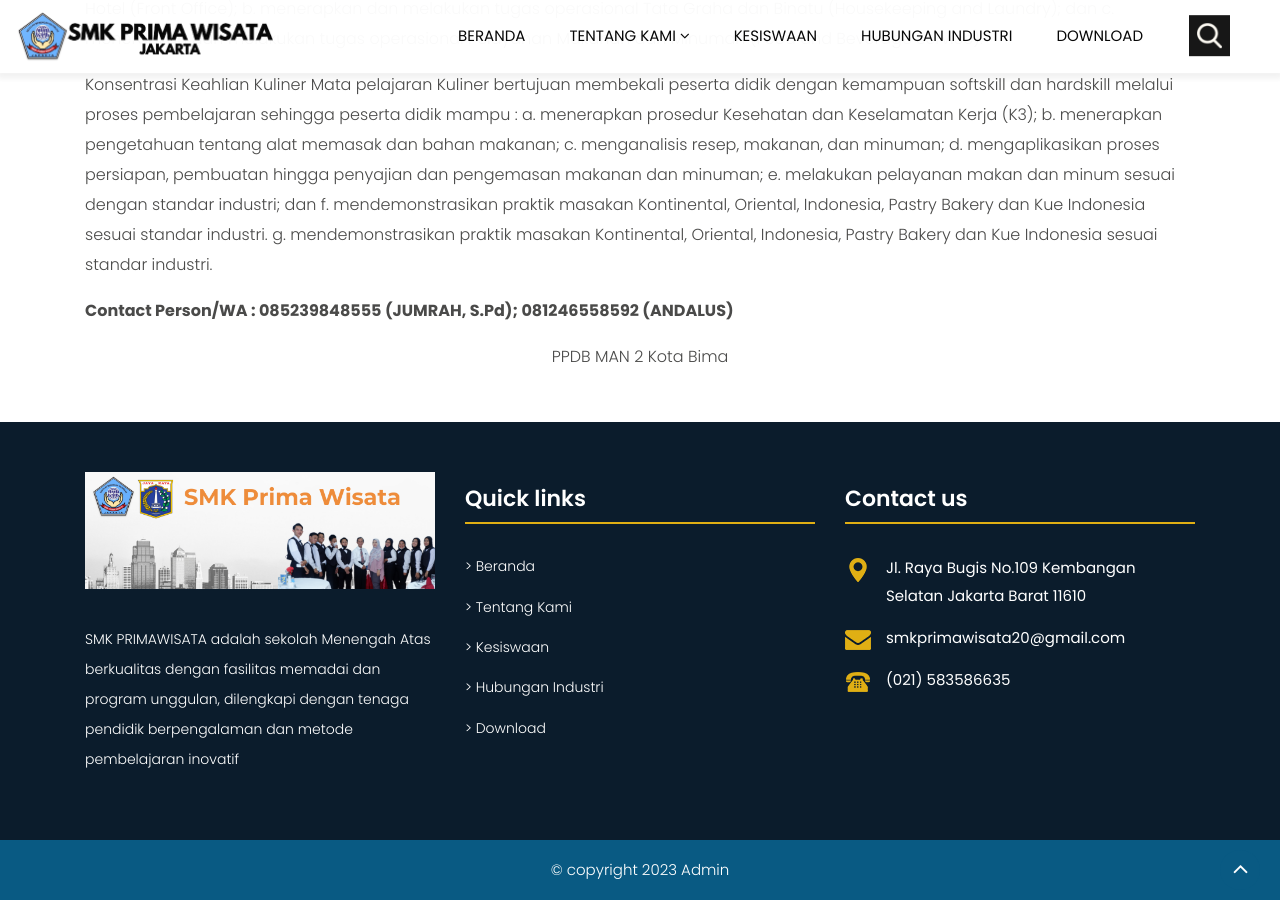
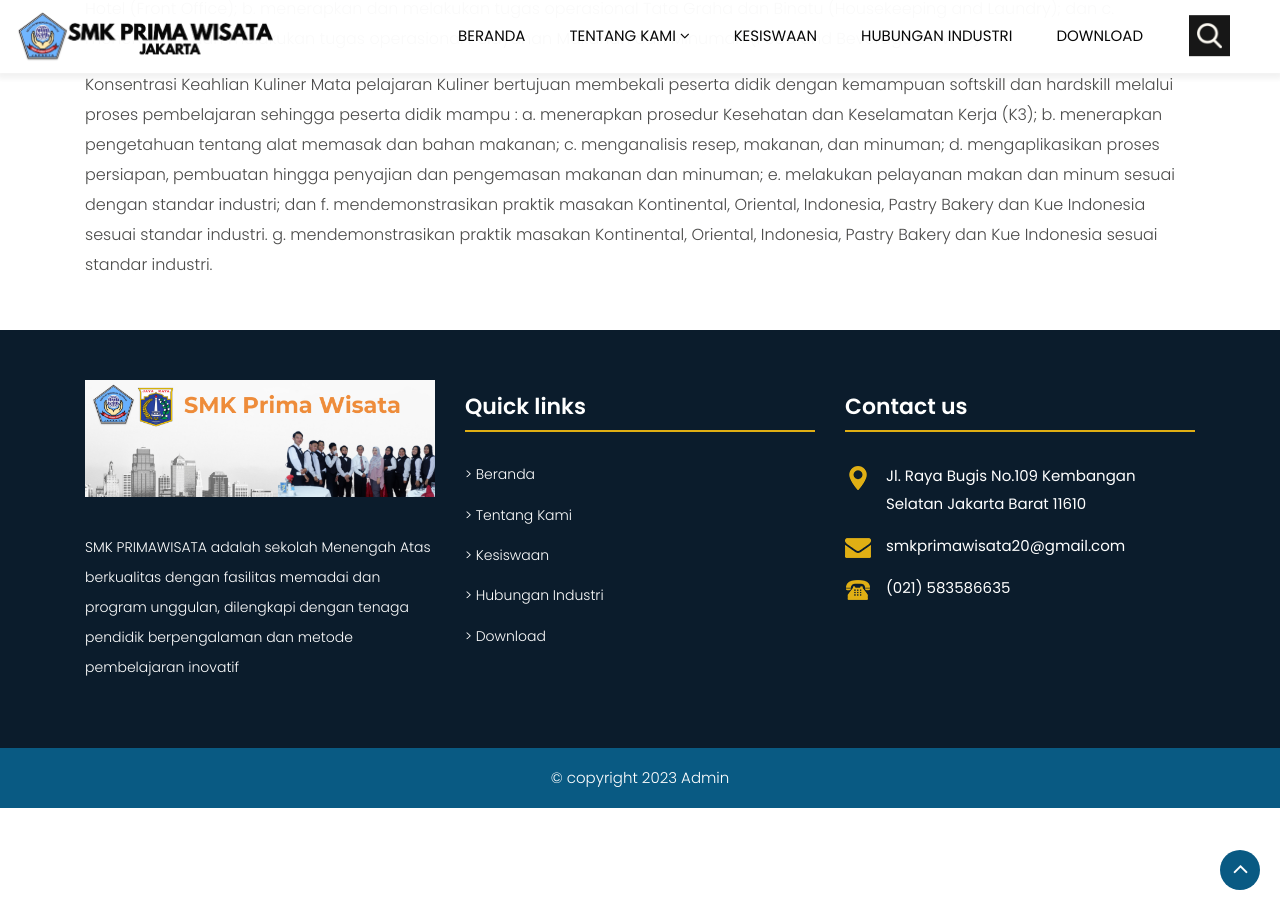
Before and after one commit to yokowasis/website-smkprimawisata.sch.id, a Jekyll site: the page built from pages/visimisi.md, in a window 1280 px wide and 900 px high, scrolled down 773 px. Built offline with Jekyll 4.4.1, drawn with Linux system fonts in a browser that asks for light colours.

Commit message:
Update visimisi.md

```diff
--- a/pages/visimisi.md
+++ b/pages/visimisi.md
@@ -26,9 +26,3 @@
 Konsentrasi Keahlian Perhotelan Mata pelajaran Perhotelan bertujuan membekali peserta didik dengan kemampuan softskills dan hardskills yaitu kemampuan minimal berbahasa Inggris dan bahasa asing pilihan lainnya, pelayanan prima, menjaga kebersihan dan hospitality melalui proses pembelajaran: a. menerapkan dan melakukan tugas operasional Kantor Depan Hotel (Front Office); b. menerapkan dan melakukan tugas operasional Tata Graha dan Binatu (Housekeeping and Laundry); dan c. menerapkan dan melakukan tugas operasional Pelayanan Makanan dan Minuman (Food and Beverage Service).
 
 Konsentrasi Keahlian Kuliner Mata pelajaran Kuliner bertujuan membekali peserta didik dengan kemampuan softskill dan hardskill melalui proses pembelajaran sehingga peserta didik mampu : a. menerapkan prosedur Kesehatan dan Keselamatan Kerja (K3); b. menerapkan pengetahuan tentang alat memasak dan bahan makanan; c. menganalisis resep, makanan, dan minuman; d. mengaplikasikan proses persiapan, pembuatan hingga penyajian dan pengemasan makanan dan minuman; e. melakukan pelayanan makan dan minum sesuai dengan standar industri; dan f. mendemonstrasikan praktik masakan Kontinental, Oriental, Indonesia, Pastry Bakery dan Kue Indonesia sesuai standar industri. g. mendemonstrasikan praktik masakan Kontinental, Oriental, Indonesia, Pastry Bakery dan Kue Indonesia sesuai standar industri.
-
-
-**Contact Person/WA : 085239848555 (JUMRAH, S.Pd); 081246558592 (ANDALUS)**
-
-PPDB MAN 2 Kota Bima
-{: style="text-align:center"}
```
